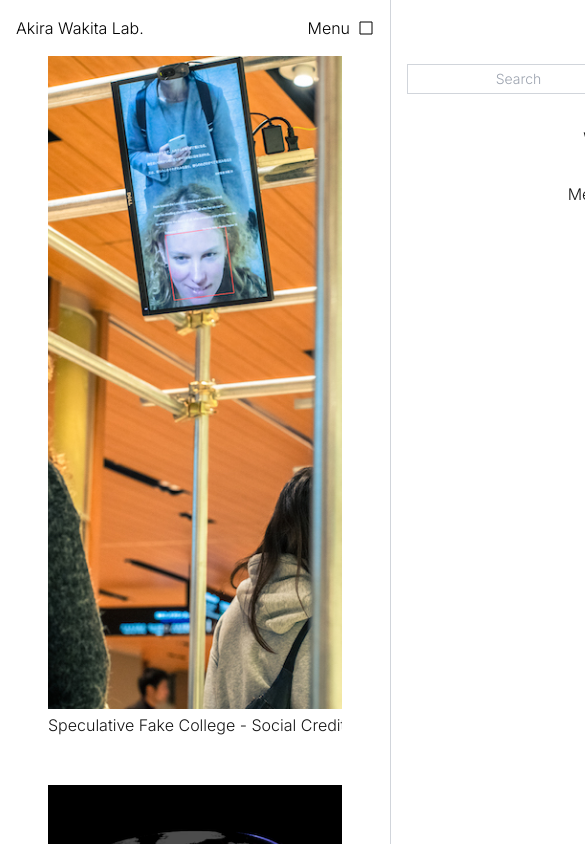
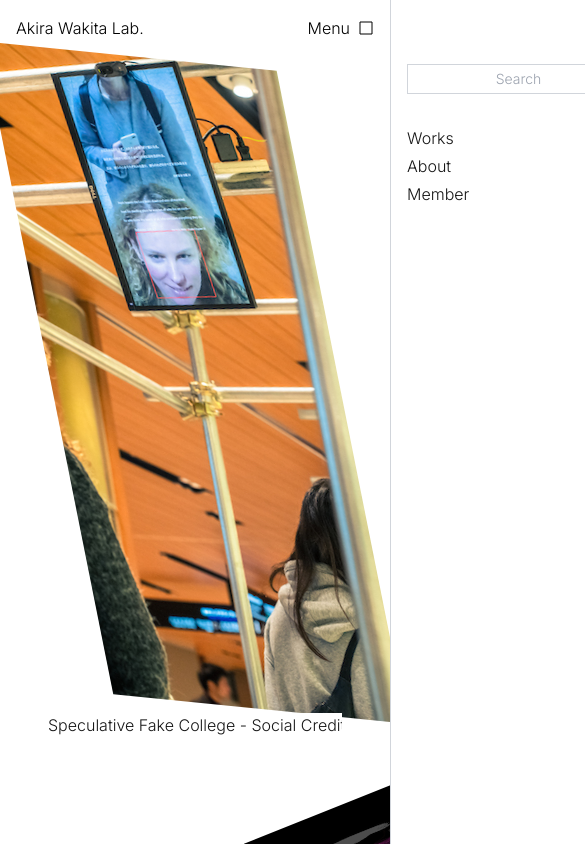
Before and after one commit to wakita-lab/web, a Next.js app: page /works in a window 390 px wide. Shown: the top 844 px of the page, 585 px wide, since content can reach past the window. Built offline with nearby package versions, Linux system fonts and the light colour scheme.

Commit message:
refactor: Enhance image transformation effects in WorksPage and improve HamburgerMenu layout

```diff
--- a/src/app/works/page.tsx
+++ b/src/app/works/page.tsx
@@ -5,20 +5,31 @@ import { WORKS } from '@/constants/works';
 export default function WorksPage() {
   return (
     <div className="m-auto grid w-full max-w-screen-xl grid-cols-1 gap-12 px-12 pb-24 sm:grid-cols-2 sm:gap-8 sm:px-24 lg:grid-cols-3">
-      {WORKS.map((work) => (
+      {WORKS.map((work, index) => (
         <Link
           key={work.id}
           href={`/works/${work.id}`}
-          className="relative flex flex-col gap-1 transition-opacity hover:opacity-80"
+          className="group relative flex flex-col gap-1"
         >
           <Image
             src={work.images[0]}
             alt={work.title.en}
             width={512}
             height={512}
-            className="aspect-[9/20] object-cover"
+            className="aspect-[9/20] object-cover transition-transform group-hover:transform-none"
+            style={{
+              transform:
+                index % 5 === 0 ? 'matrix(1, 0.1, 0.2, 1, 0, 0)' :
+                  index % 5 === 1
+                    ? 'matrix(1, -0.4, -0.6, 1, 0, 0)'
+                    : index % 5 === 2
+                      ? 'matrix(1, -0.8, 0.2, 1, 0, 0)'
+                      : index % 5 === 3
+                        ? 'matrix(1, -1.2, 0.8, 1, 0, 0)'
+                        : 'matrix(1, -0.6, -0.4, 1, 0, 0)',
+            }}
           />
-          <div className="w-full overflow-hidden text-nowrap bg-white">
+          <div className="z-20 w-full overflow-hidden text-nowrap bg-white">
             {work.title.en}
           </div>
         </Link>
--- a/src/components/HamburgerMenu.tsx
+++ b/src/components/HamburgerMenu.tsx
@@ -18,7 +18,7 @@ export const HamburgerMenu = ({ isOpen }: HamburgerMenuProps) => {
         placeholder="Search"
         className="w-full border border-gray-300 px-2 py-1 text-center text-sm focus:border-gray-500 focus:outline-none"
       />
-      <div className="flex flex-col items-end gap-1">
+      <div className="flex flex-col gap-1">
         <Link href="/works">Works</Link>
         <Link href="/about">About</Link>
         <Link href="/member">Member</Link>
```
